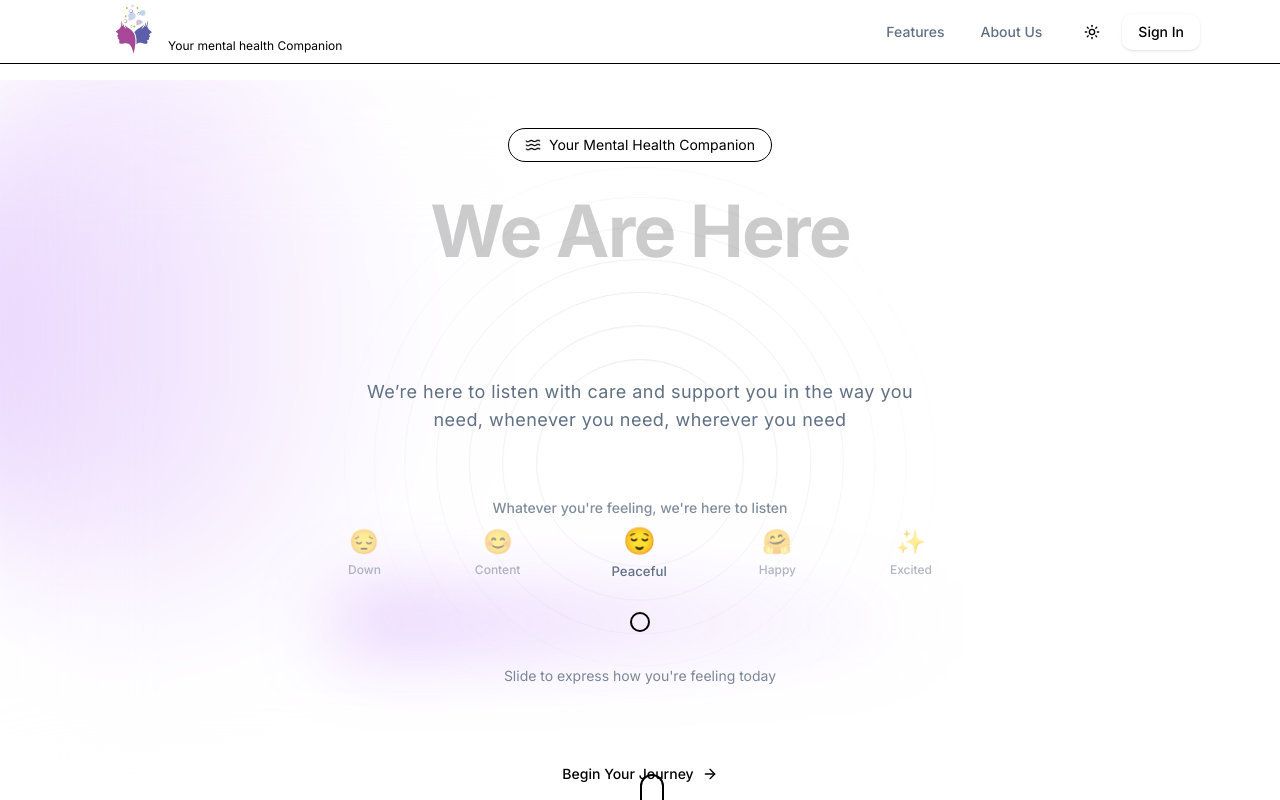
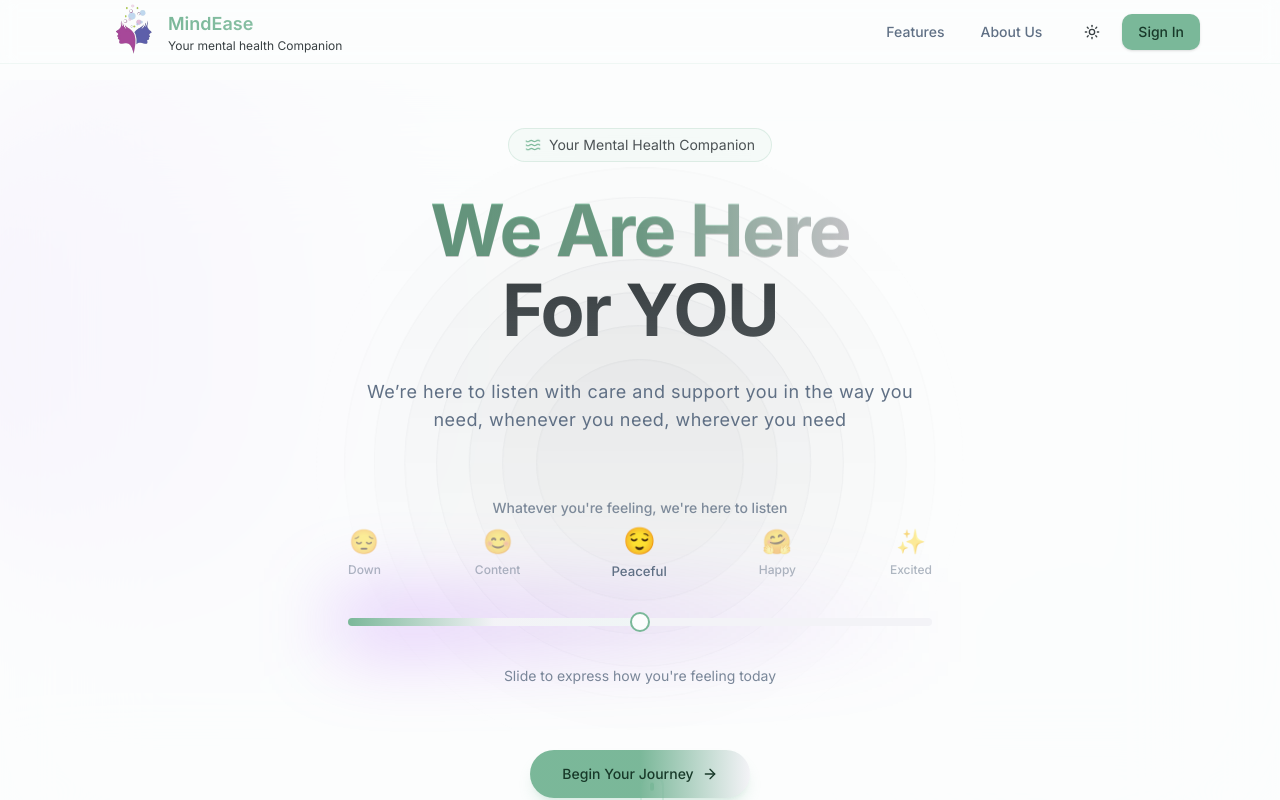
Before and after one commit to vaibhavbudhia/MindEase-FrontEnd, a Next.js app: page / in a window 1280 px wide. Shown: the top 800 px of the page. Built offline with nearby package versions, Linux system fonts and the light colour scheme.

Commit message:
globals.css

```diff
--- a/app/globals.css
+++ b/app/globals.css
@@ -5,8 +5,8 @@
 @layer base {
   :root {
     /* Calming light theme colors */
-    --background: #9333ea;
-    --foreground: #9333ea;
+    --background: 180 20% 99%;
+    --foreground: 200 8% 24%;
 
     --card: 180 20% 99%;
     --card-foreground: 200 8% 24%;
@@ -15,12 +15,12 @@
     --popover-foreground: 200 8% 24%;
 
     /* Soft sage green as primary */
-    --primary: #d946ef;
-    --primary-foreground: #d946ef;
+    --primary: 150 30% 60%;
+    --primary-foreground: 150 40% 16%;
 
     /* Gentle lavender as secondary */
-    --secondary: #9333ea%;
-    --secondary-foreground: #9333ea%;
+    --secondary: 250 20% 96%;
+    --secondary-foreground: 250 10% 30%;
 
     /* Muted tones */
     --muted: 210 20% 96%;
```
